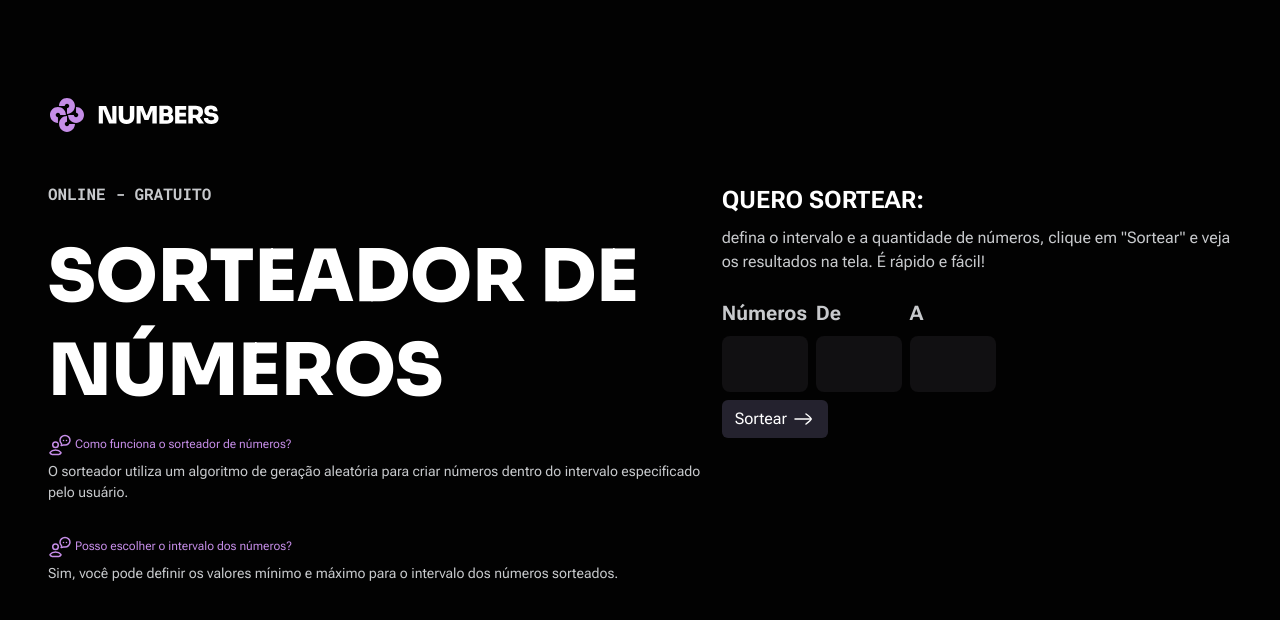
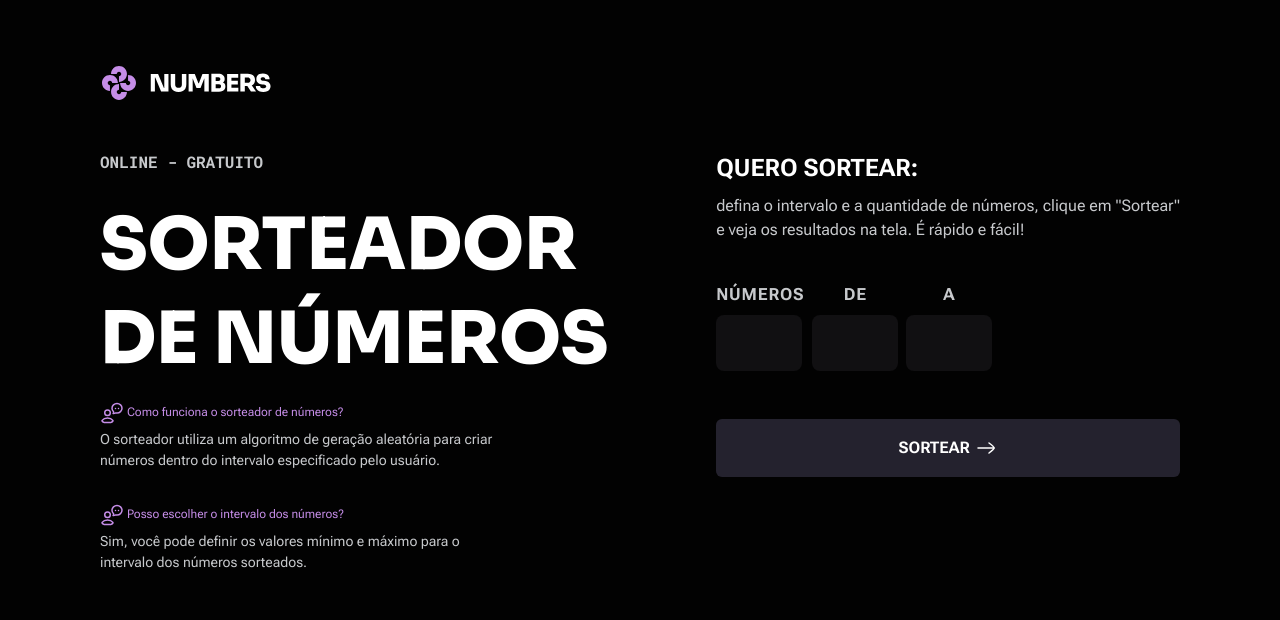
Before and after one commit to SamuelColaco/Numbers, a website: page index.html in a window 1280 px wide. Drawn offline with nearby package versions, Linux system fonts and the light colour scheme.

Commit message:
Terminando html e css

```diff
--- a/index.html
+++ b/index.html
@@ -15,13 +15,13 @@
         <img src="imgs/assets/logo.svg" alt="Logo da Numbers">
     </header>
 
-    <main class="d-flex gap-3">
+    <main class="d-flex">
 
     <section id="details">
         <p>Online - gratuito</p>
-        <h1 class="py-2">Sorteador de números</h1>
+        <h1 class="py-2">Sorteador <br> de números</h1>
 
-        <div class="d-flex flex-column   gap-3">
+        <div class="d-flex flex-column gap-3">
 
             <div class="d-flex flex-column  gap-1">
                 <span>
@@ -35,7 +35,7 @@
                     Como funciona o sorteador de números?
                 </span>
                 <p>
-                    O sorteador utiliza um algoritmo de geração aleatória para criar números dentro do intervalo especificado pelo usuário.
+                    O sorteador utiliza um algoritmo de geração aleatória para criar <br> números dentro do intervalo especificado pelo usuário.
                 </p>
             </div>
 
@@ -52,7 +52,7 @@
                     Posso escolher o intervalo dos números?
                 </span>
                 <p>
-                    Sim, você pode definir os valores mínimo e máximo para o intervalo dos números sorteados.
+                    Sim, você pode definir  os valores mínimo e máximo para o <br>  intervalo dos números sorteados.
                 </p>
             </div>
 
@@ -63,27 +63,27 @@
     <section id="roullette">
         <div >
             <h2>Quero sortear:</h2>
-            <p>defina o intervalo e a quantidade de números, clique em "Sortear" e veja os resultados na tela. É rápido e fácil!</p>
+            <p>defina o intervalo e a quantidade de números, clique em "Sortear" <br> e veja os resultados na tela. É rápido e fácil!</p>
         </div>
 
 
        <form>
-        <div class="d-flex gap-2 align-items-left py-2">
-            <fieldset class="d-flex flex-column gap-2">
-                <label for="numbers">Números</label>
+        <div class="d-flex gap-2  py-4 pb-5 text-center">
+            <fieldset class="d-flex flex-column gap-2 ">
+                <label for="numbers">números</label>
                 <input type="text" id="numbers">
             </fieldset>
-            <fieldset class="d-flex flex-column gap-2">
+            <fieldset class="d-flex flex-column gap-2" >
                 <label for="start">De</label>
                 <input type="text" id="start">
             </fieldset>
-            <fieldset class="d-flex flex-column gap-2">
+            <fieldset class="d-flex flex-column gap-2 ">
                 <label for="end">A</label>
                 <input type="text" id="end">
             </fieldset>
         </div>
 
-        <button type="submit" class="btn d-flex gap-1">Sortear <img src="imgs/assets/arrow-right.svg" alt="seta branca para a direita"></button>
+        <button type="submit" class="btn d-flex  gap-1 w-100 justify-content-center py-3">Sortear <img src="imgs/assets/arrow-right.svg" alt="seta branca para a direita"></button>
 
        </form>
     </section>
--- a/styles/global.css
+++ b/styles/global.css
@@ -29,7 +29,9 @@ body{
     background-color: var(--bg-primary);
     display: grid;
     place-content: center;
-    padding: 3rem;
+    padding: 1rem;
+
+
 }
 
 h1{
@@ -40,3 +42,23 @@ h1{
     font-weight: 880;
     color: var(--content-primary);
 }
+main{
+
+    gap: 6.75rem;
+}
+
+@media  (width <=800px){
+
+    main{
+        flex-direction: column;
+        position: relative;
+
+       gap: 0;
+    }
+
+    h1{
+        font-size: 2.5rem;
+    }
+
+
+}
--- a/styles/section.css
+++ b/styles/section.css
@@ -50,11 +50,14 @@
     }
 
     & label{
-        font-size: 1.25rem;
+        font-size: 1.05rem;
         line-height: 1.5;
         font-weight: bold;
 
         color: var(--content-secondary);
+
+        text-transform: uppercase;
+        letter-spacing: 0.05rem;
 
     }
 
@@ -67,10 +70,31 @@
 
         font-size: 2rem;
         color: var(--content-primary);
+        line-height: 1.3;
     }
 
     & button{
         background-color: var(--bg-tertiary);
         color: var(--content-primary);
+
+        text-transform: uppercase;
+        font-weight: 680;
     }
 }
+
+
+
+@media (width <=800px){
+    #details{
+
+        & > div{
+            position: absolute;
+
+            bottom: -16rem;
+        }
+
+        & p{
+            font-size: 0.875rem;
+        }
+    }
+}
```
Also changed, not shown: imgs/Shapes.png (added).
